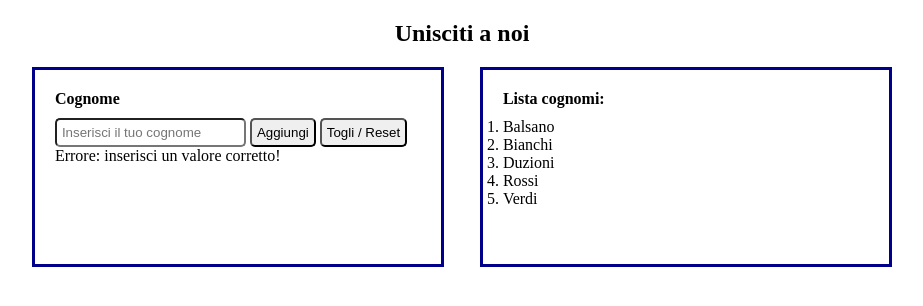
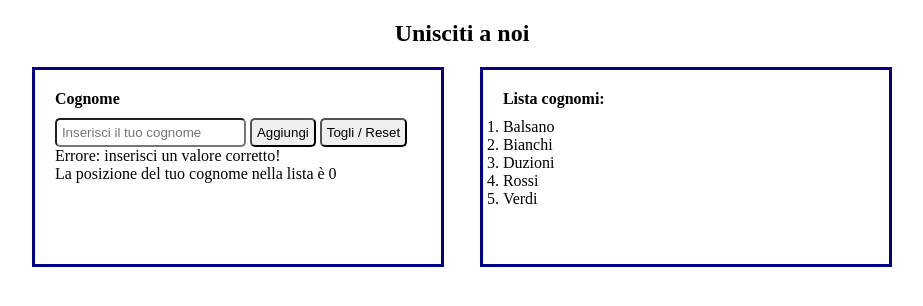
Before and after one commit to Peis13/js-lista-cognomi, a plain HTML site: page index.html in a window 1280 px wide. Both pictures are taken after a click on the button "Aggiungi". Shown: the whole page, without its empty margins (178-1101 px from the left). Drawn offline with Linux system fonts and the light colour scheme.

Commit message:
Aggiunta del posizionamento del cognome

```diff
--- a/index.html
+++ b/index.html
@@ -28,6 +28,7 @@
 
         <div class="errore">
           <p id="errore" class="hidden">Errore: inserisci un valore corretto!</p>
+          <p id="posizione" class="hidden"></p>
         </div>
       </section>
       <!-- FINE UNISCITI -->
--- a/js/script.js
+++ b/js/script.js
@@ -1,6 +1,7 @@
 // INPUT
 var cognome = document.getElementById('cognome');
 var errore = document.getElementById('errore');
+var posizione = document.getElementById('posizione');
 var listaPresenti = ['Bianchi', 'Rossi', 'Duzioni', 'Balsano', 'Verdi'];
 // Riordino l'array
 listaPresenti.sort(
@@ -8,7 +9,6 @@ listaPresenti.sort(
     return a.toLowerCase().localeCompare(b.toLowerCase());
   }
 );
-var nuoviArrivati = [];
 
 // BOTTONI
 var aggiungi = document.getElementById('aggiungi');
@@ -16,6 +16,7 @@ var togli = document.getElementById('togli');
 
 // OUTPUT
 var listaCognomi = document.getElementById('lista-cognomi');
+var nuoviArrivati = [];
 
 // Inserisco nella lista vuota gli elementi già presenti nel mio array
 for (var i = 0; i < listaPresenti.length; i++) {
@@ -55,6 +56,11 @@ aggiungi.addEventListener('click',
     } else {
       errore.className = 'visible'
     }
+
+    // Calcolo la posizione del cognome inserito e lo stampo a schermo
+    var numPosizione = (listaPresenti.indexOf(cognomeInserito) + 1);
+    posizione.innerHTML = 'La posizione del tuo cognome nella lista è ' + numPosizione;
+    posizione.className = 'visible'
   }
 )
 
@@ -65,5 +71,6 @@ togli.addEventListener('click',
     // Reset campi
     cognome.value = '';
     errore.className = 'hidden';
+    posizione.className = 'hidden';
   }
 )
```
